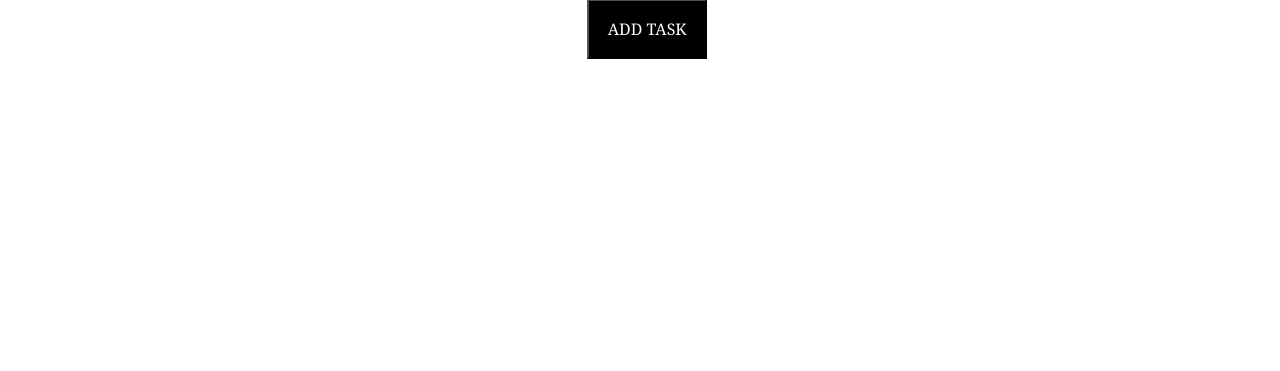
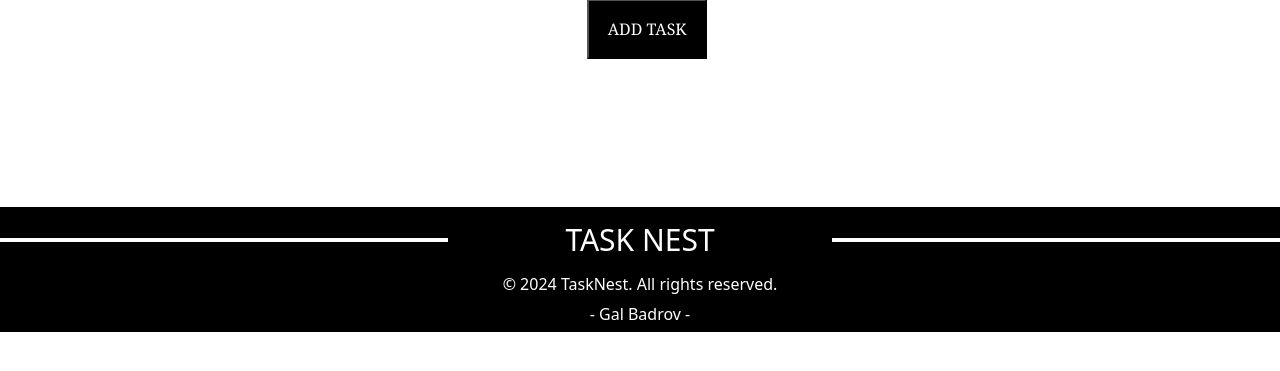
Before and after one commit to galbadrov/DSR_toDo, a PHP site: page /html/main.php in a window 1280 px wide. Shown: the part 141-512 px from the top of the page. Run offline with PHP 8.4, Linux system fonts and the light colour scheme; the visitor is signed in with stand-in values (Sample User, id 1); data that the repository does not hold is empty.

Commit message:
dodan footer na main.php in ustrezno oblikovan prikaz

```diff
--- a/frontend/css/index.css
+++ b/frontend/css/index.css
@@ -19,6 +19,7 @@ header{
     font-size: 20px;
 }
 
+/*----------------------- prikaz footerja -------------------*/
 footer{
     background-color: black;
     width: 100%;
--- a/frontend/css/main.css
+++ b/frontend/css/main.css
@@ -2,9 +2,57 @@ body{
     margin:0;
     padding:0;
     min-height: 100vh;
-    height: 100%;
+    height: auto;
     background-color: white;
 }
+
+/*----------------------- prikaz footerja -------------------*/
+footer{
+    background-color: black;
+    width: 100%;
+    margin-top: 10%;
+    margin-bottom:0;
+    padding: 0;
+    height: fit-content;
+    display: flex;
+    justify-content: center;
+    align-items: center;
+    flex-direction: column;
+    position: sticky
+}
+
+.container_footer{
+    min-width: 100%;
+    display:flex;
+    flex-direction: row;
+    justify-content: center;
+    align-items: center;
+}
+
+.footer_hr{
+    border: 2px solid white;
+    opacity: 1;
+    width: 35%;
+    margin:0;
+    padding: 0;
+}
+
+.footer_text1{
+    color:white;
+    margin: 10px 0 10px 0;
+    width: 30%;
+    text-align: center;
+    font-size: 30px;
+}
+
+.footer_text{
+    color:white;
+    margin-bottom: 6px;
+    width: 50%;
+    text-align: center;
+
+}
+
 
 /* header nastavitve */
 header{
--- a/frontend/html/main.php
+++ b/frontend/html/main.php
@@ -72,5 +72,14 @@ include '../../backend/fetchTasks.php';
         }
         ?>
     </div>
+    <footer>
+        <div class="container_footer">
+            <hr class="footer_hr">
+            <p class="footer_text1">TASK NEST</p>
+            <hr class="footer_hr">
+        </div>
+        <div class="footer_text">&copy; 2024 TaskNest. All rights reserved.</div>
+        <div class="footer_text">- Gal Badrov -</div>
+    </footer>
 </body>
 </html>
```
